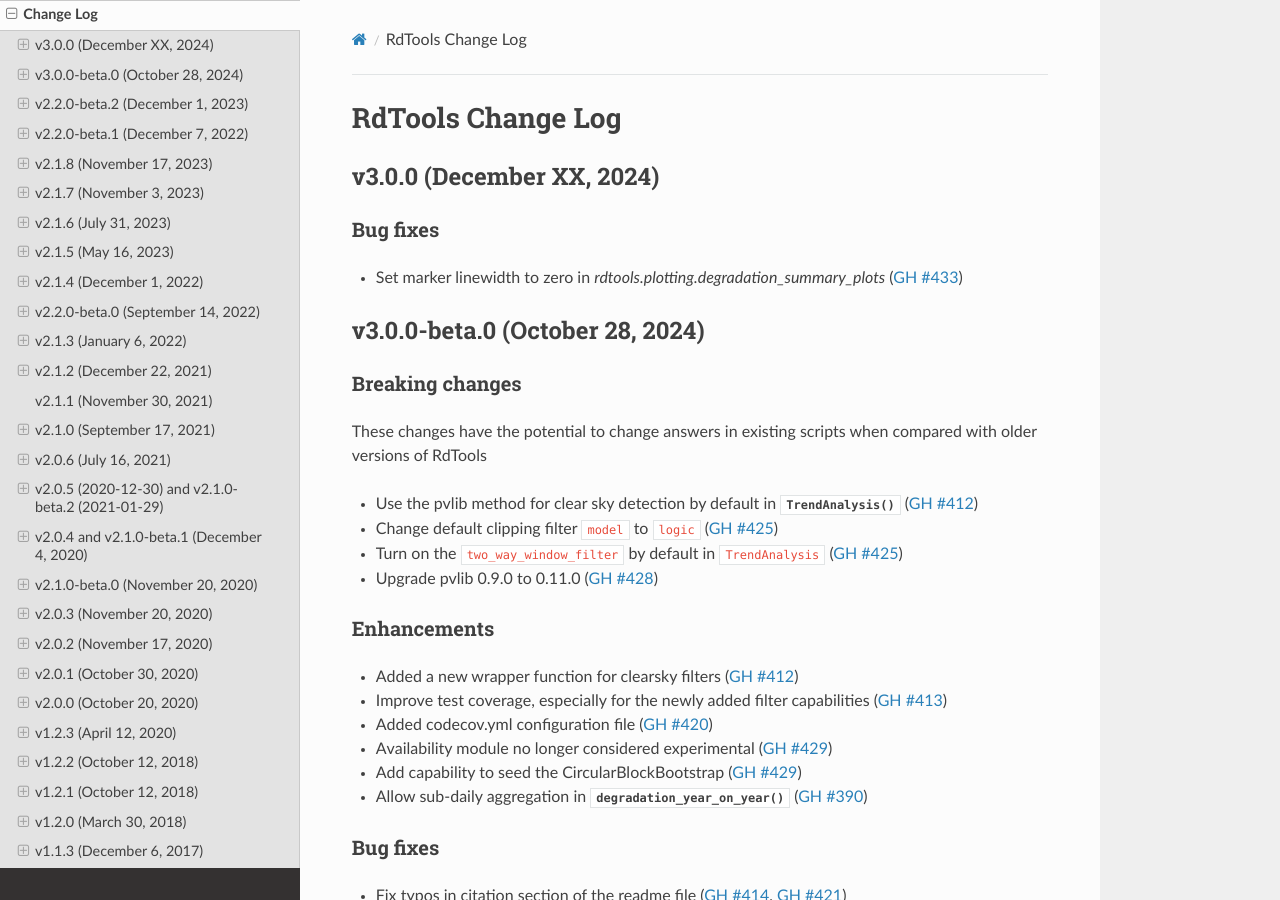
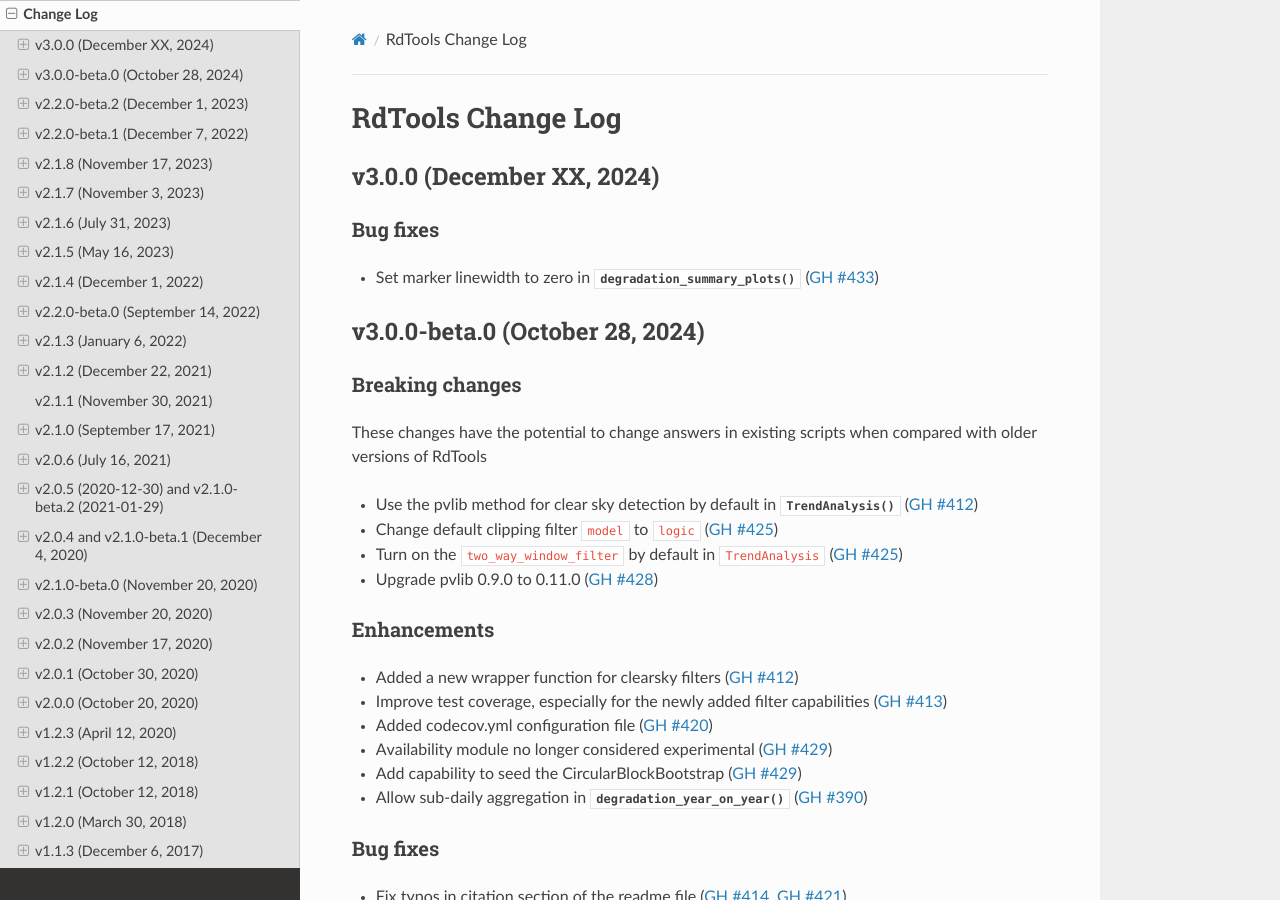
Before and after one commit to NREL/rdtools, a Sphinx documentation site: the page built from docs/sphinx/source/changelog.rst, in a window 1280 px wide and 900 px high. Built offline with Sphinx 7.4.7 and the Read the Docs theme 3.1.0, drawn with Linux system fonts in a browser that asks for light colours; pages that are not in the unit, such as notebooks, are missing from menus; some of the changed lines change nothing that is shown.

Commit message:
add :py:func: directive

```diff
--- a/docs/sphinx/source/changelog/pending.rst
+++ b/docs/sphinx/source/changelog/pending.rst
@@ -5,4 +5,4 @@
 
 Bug fixes
 ---------
-* Set marker linewidth to zero in `rdtools.plotting.degradation_summary_plots` (:pull:`433`)
+* Set marker linewidth to zero in :py:func:`~rdtools.plotting.degradation_summary_plots` (:pull:`433`)
```
